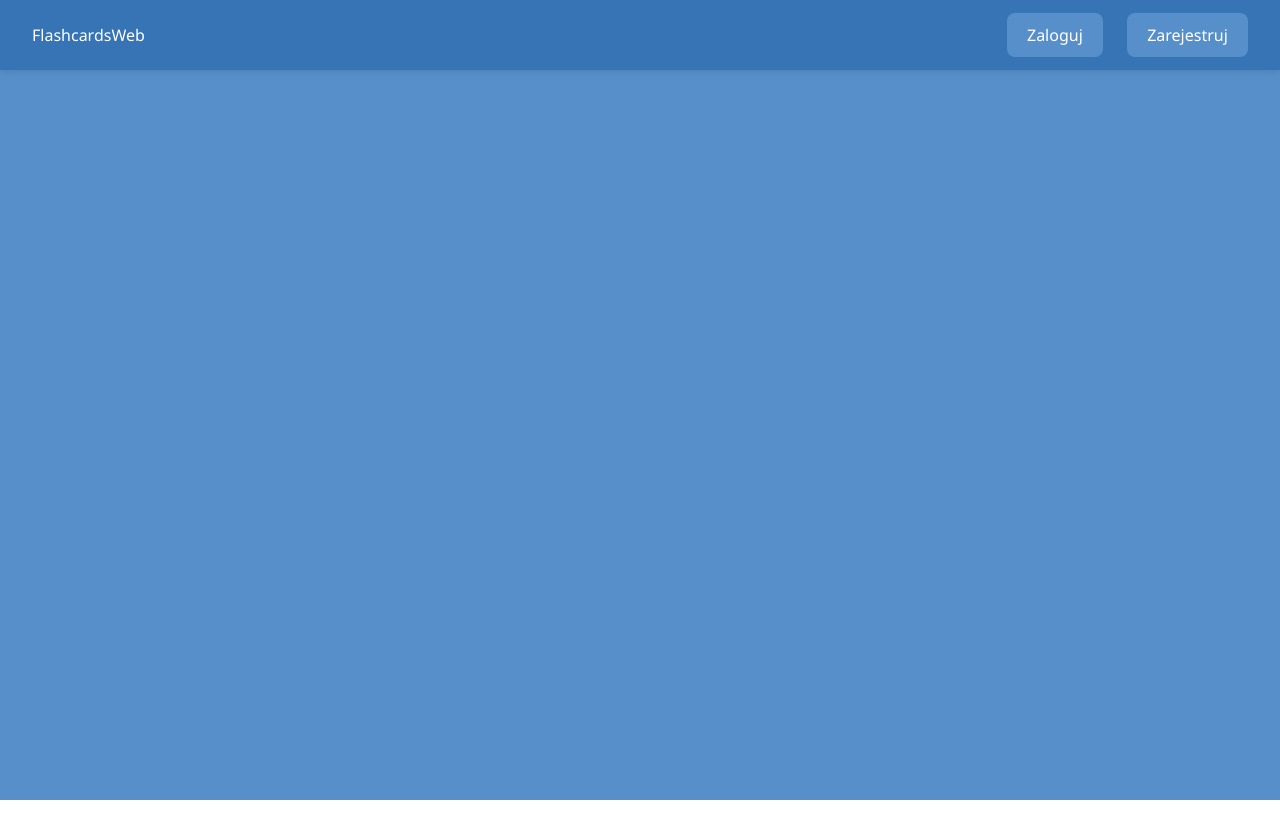
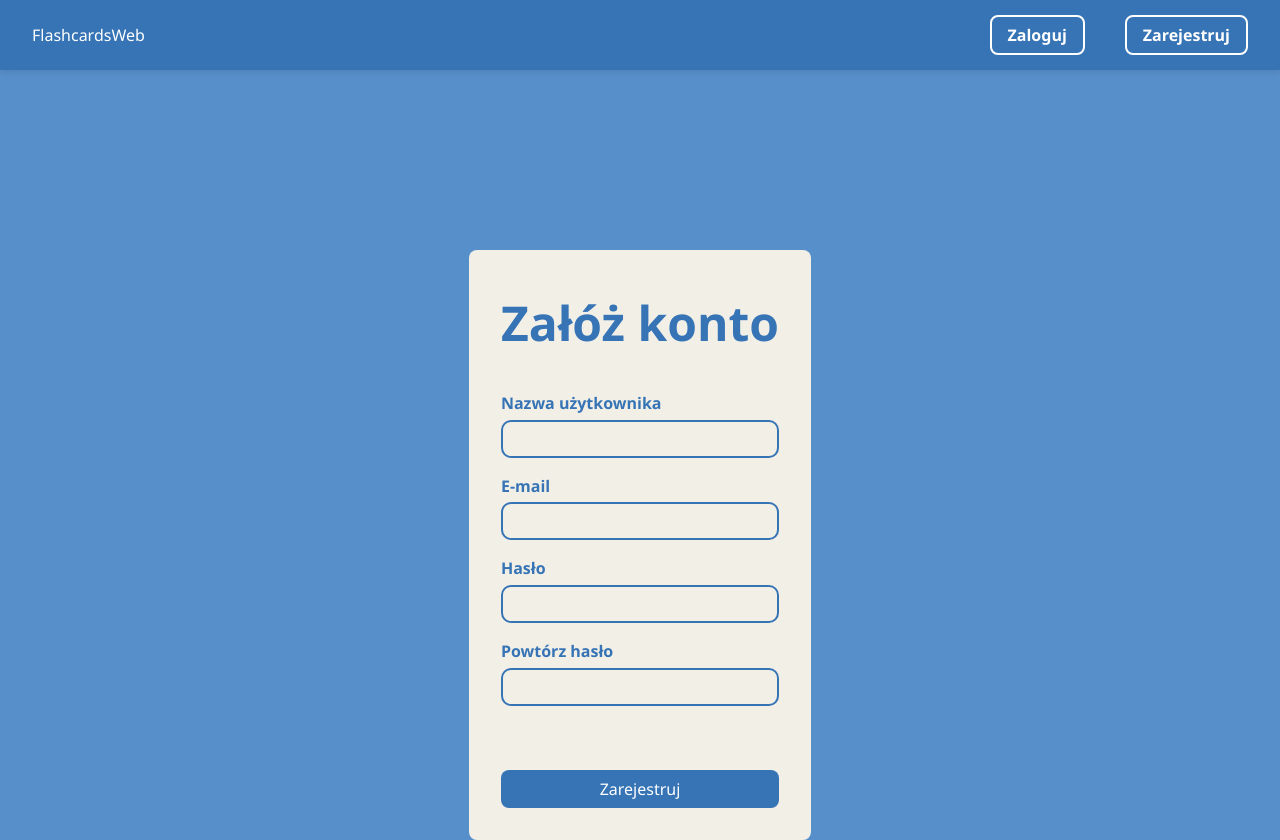
Before and after one commit to FoxedGuy/flashcards_web_frontend, a React (Vite) app: page /register in a window 1280 px wide. Before the commit the page ends 800 px from the top, so only its background shows below. Built offline with nearby package versions, Linux system fonts and the light colour scheme.

Commit message:
basic registration module, better navbar

```diff
--- a/src/App.jsx
+++ b/src/App.jsx
@@ -2,6 +2,7 @@ import './App.css'
 import Navbar from "./components/navbar/Navbar.jsx";
 import {BrowserRouter as Router, Routes, Route} from "react-router-dom";
 import Login from "./components/login/Login.jsx";
+import Register from "./components/register/Register.jsx";
 
 function Home(){
     return (
@@ -21,6 +22,7 @@ function App() {
                 <Routes>
                     <Route path="/" element={<Home/>} />
                     <Route path="/login" element={<Login/>} />
+                    <Route path="/register" element={<Register/>} />
                 </Routes>
             </main>
         </div>
--- a/src/components/navbar/Navbar.css
+++ b/src/components/navbar/Navbar.css
@@ -27,8 +27,29 @@
     padding: 0;
 }
 
-.nav-links button {
-    background: #578FCA;
+.nav-btn {
+    background-color: transparent;
+    border: 2px solid white;
+    color: white;
+    padding: 0.4rem 1rem;
+    margin-left: 1rem;
+    border-radius: 8px;
+    text-decoration: none;
+    font-size: 1rem;
+    font-weight: bold;
+    transition: background-color 0.2s, color 0.2s;
+    cursor: pointer;
+    display: inline-block;
+}
+
+.nav-btn:hover {
+    background-color: white;
+    color: #3674B5;
+}
+
+.nav-links Link {
+    background-color: #578FCA;
+    border: solid 1px #578FCA;
 }
 
 .nav-links a,
--- a/src/components/navbar/Navbar.jsx
+++ b/src/components/navbar/Navbar.jsx
@@ -8,12 +8,8 @@ function Navbar(){
             <div className="nav-wrapper">
                 <Link to="/">FlashcardsWeb</Link>
                 <div className="nav-links">
-                    <button>
-                        <Link to="/login">Zaloguj</Link>
-                    </button>
-                    <button>
-                        <Link to="/register">Zarejestruj</Link>
-                    </button>
+                    <Link className="nav-btn" to="/login">Zaloguj</Link>
+                    <Link className="nav-btn" to="/register">Zarejestruj</Link>
                 </div>
             </div>
         </nav>
--- /dev/null
+++ b/src/components/register/Register.jsx
@@ -0,0 +1,94 @@
+import { useState } from 'react';
+import '/src/components/login/Login.css';
+
+function Register() {
+    const [username, setUsername] = useState('');
+    const [email, setEmail] = useState('');
+    const [password, setPassword] = useState('');
+    const [confirm, setConfirm] = useState('');
+
+    const isEmailValid = (email) => {
+        const emailRegex = /^[^\s@]+@[^\s@]+\.[^\s@]+$/;
+        return emailRegex.test(email);
+    };
+
+    const isPasswordStrong = (password) => {
+        const strongPasswordRegex = /^(?=.*[A-Z])(?=.*\d)(?=.*[^A-Za-z0-9]).{8,}$/;
+        return strongPasswordRegex.test(password);
+    };
+
+    const handleRegister = async (e) => {
+        e.preventDefault();
+
+        if (!isEmailValid(email)) {
+            alert('Nieprawidłowy adres e-mail.');
+            return;
+        }
+
+        if (!isPasswordStrong(password)) {
+            alert('Hasło musi mieć co najmniej 8 znaków, zawierać wielką literę, cyfrę i znak specjalny.');
+            return;
+        }
+
+        if (password !== confirm) {
+            alert('Hasła się nie zgadzają!');
+            return;
+        }
+
+        try {
+            const res = await fetch('http://localhost:8000/auth/register', {
+                method: 'POST',
+                headers: { 'Content-Type': 'application/json' },
+                body: JSON.stringify({ username, email, password }),
+            });
+
+            if (!res.ok) {
+                throw new Error('Błąd rejestracji');
+            }
+
+            alert('Rejestracja zakończona sukcesem!');
+        } catch (error) {
+            console.error(error);
+            alert('Rejestracja nieudana');
+        }
+    };
+
+    return (
+        <div className="login-container">
+            <h2>Załóż konto</h2>
+            <form onSubmit={handleRegister}>
+                <label>Nazwa użytkownika</label>
+                <input
+                    type="text"
+                    value={username}
+                    onChange={(e) => setUsername(e.target.value)}
+                    required
+                />
+                <label>E-mail</label>
+                <input
+                    type="email"
+                    value={email}
+                    onChange={(e) => setEmail(e.target.value)}
+                    required
+                />
+                <label>Hasło</label>
+                <input
+                    type="password"
+                    value={password}
+                    onChange={(e) => setPassword(e.target.value)}
+                    required
+                />
+                <label>Powtórz hasło</label>
+                <input
+                    type="password"
+                    value={confirm}
+                    onChange={(e) => setConfirm(e.target.value)}
+                    required
+                />
+                <button type="submit">Zarejestruj</button>
+            </form>
+        </div>
+    );
+}
+
+export default Register;
```
Also changed, not shown: src/components/register/Register.css (added).
